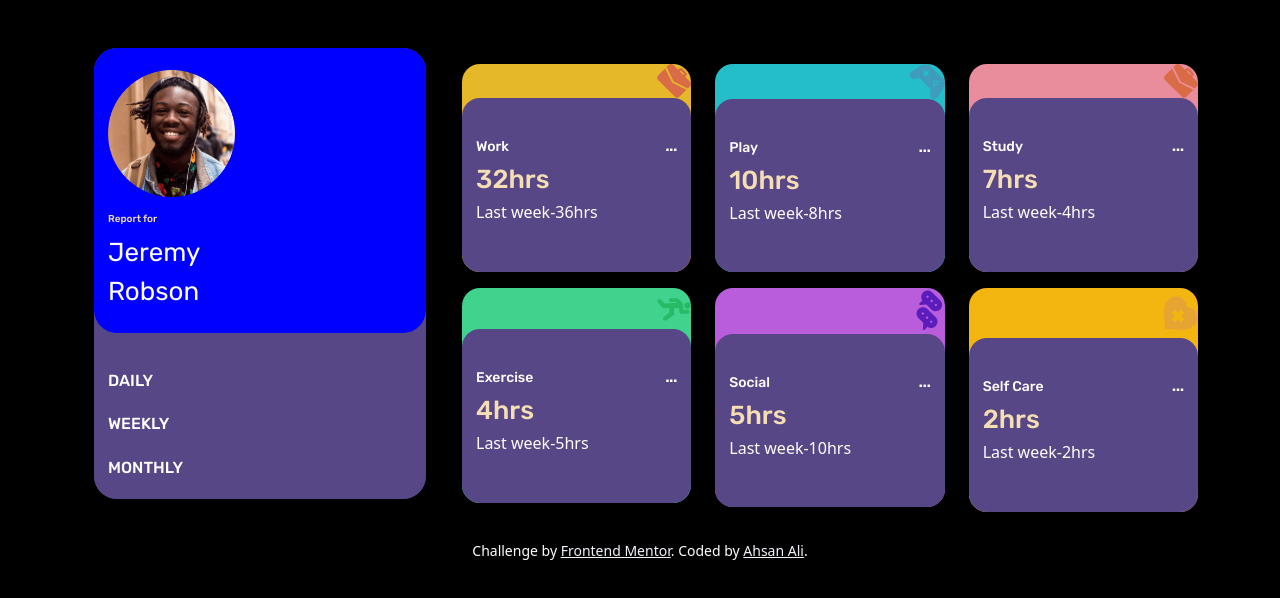
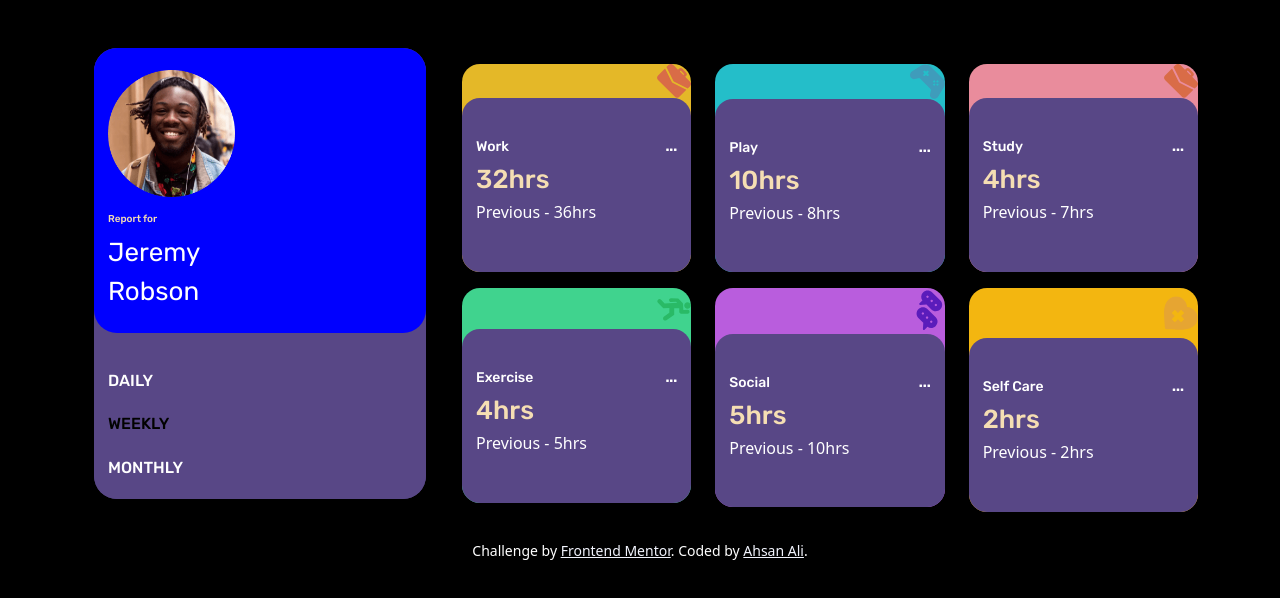
Before and after one commit to AhsanAli-Dev0/time-tracking-dashboard-main, a plain HTML site: page index.html in a window 1280 px wide. Drawn offline with nearby package versions, Linux system fonts and the light colour scheme.

Commit message:
btn chage

```diff
--- a/index.html
+++ b/index.html
@@ -48,7 +48,7 @@
           <h3 id="dailybtn">daily</h3>
         </a>
         <a class=" d-block mt-3 text-start" data-bs-toggle="collapse" href="#weekly" role="button" aria-expanded="false" aria-controls="collapseExample">
-          <h3 id="weeklybtn">weekly</h3>
+          <h3 class="active" id="weeklybtn">weekly</h3>
         </a>
         <a class=" d-block mt-3 text-start"  data-bs-toggle="collapse" href="#monthly" role="button" aria-expanded="false" aria-controls="collapseExample">
           <h3 id="monthlybtn">monthly</h3>
@@ -65,7 +65,7 @@
 <div class="col-md-8">
   <main>
 <!-- daily start -->
-  <div class="row collapse show"  id="daily">
+  <div class="row collapse "  id="daily">
       <div class="col-md-4 mt-3">
         <div class="wrraper work">
       <div class="outer-card text-end ">
@@ -177,7 +177,7 @@
     </div>
 <!-- daily end -->
 <!-- weekly start -->
-  <div class="row collapse"  id="weekly">
+  <div class="row collapse show"  id="weekly">
       <div class="col-md-4 mt-3">
         <div class="wrraper work">
       <div class="outer-card text-end ">
```
